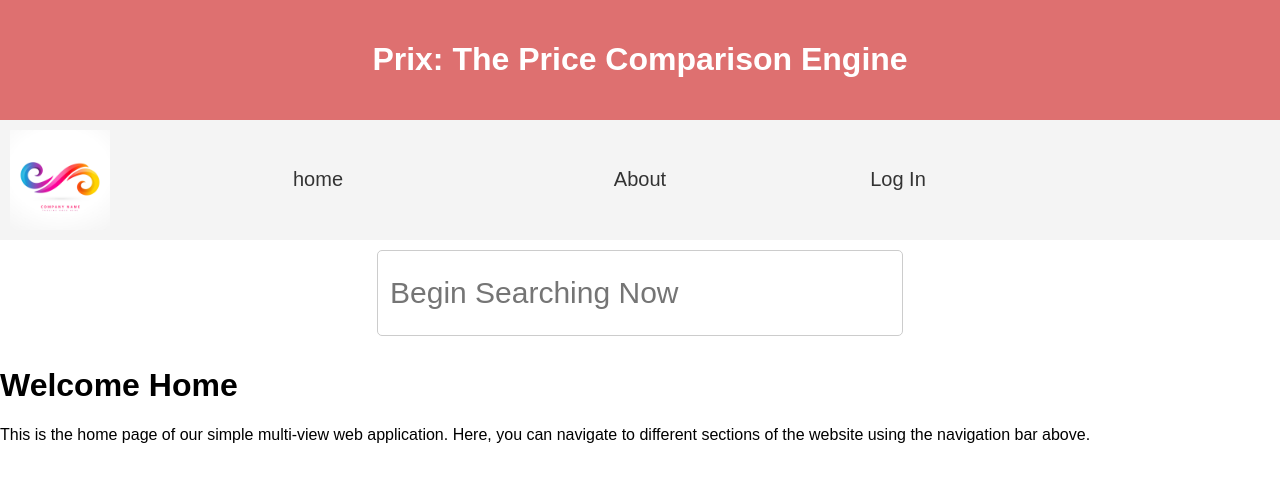
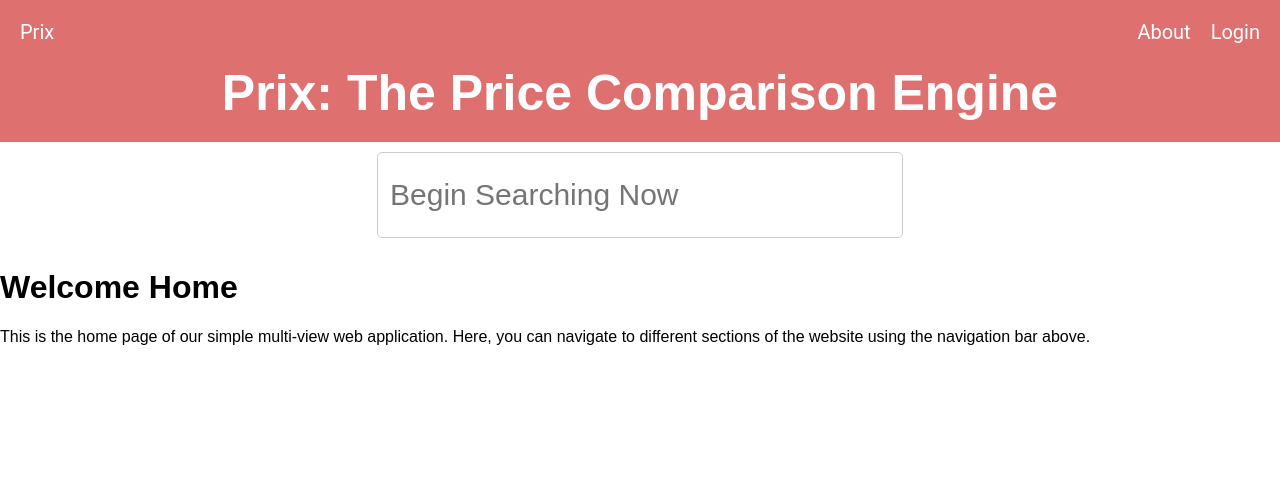
Before and after one commit to Leoc74/Power_Of_Friendship, a website: page src/client/index.html in a window 1280 px wide. Drawn offline with Linux system fonts and the light colour scheme.

Commit message:
Changed look of home page so that it looks more like search page. Also made it so that pressing enter in the search bar moves you to a different view, will be a quick change to change to searchView once we get to that point

```diff
--- a/src/client/index.html
+++ b/src/client/index.html
@@ -8,17 +8,22 @@
     <script src="script.js"></script>
 </head>
 <body>
-    <header id="vision">
-        <!-- Navigation bar, logo, etc. -->
-        <h1>Prix: The Price Comparison Engine</h1>
-    </header>
+    <nav>
+        <a class="nav-left" id = "home">Prix</a>
+        <div class="nav-right">
+            <a class="nav-link" id = "profile">About</a>
+            <a class="nav-link" id = "about">Login</a>
+        </div>
+    </nav>
+    <div id = "prixTitle">Prix: The Price Comparison Engine</div>
 
-    <div class = "navBarGrid">
+    <!--- <div class = "navBarGrid">
         <img src="images\testImg.jpg" id="home" alt="Prix">
         <a class = "navBar Item" id="home">home</a>
         <a id="profile">About</a>
         <a id="about">Log In</a>
     </div>
+    -->
 
     <div id = "homeSearchDiv">
         <input type = "text" id = "homeSearchBar" placeholder="Begin Searching Now">
--- a/src/client/script.js
+++ b/src/client/script.js
@@ -23,6 +23,15 @@ document.addEventListener("DOMContentLoaded", () => {
   // Initialize with the home view
   navigate("homeView");
 
+  //If we press enter in the search bar navigate to the search page (and do a search later)
+  //For now we just go to profileView, will be changed once we have a searchView
+  const homeSearchBar = document.getElementById("homeSearchBar");
+  homeSearchBar.addEventListener("keypress", ()=>{
+    //console.log FOR DEBUGGING
+    //console.log("MADE IT");
+    navigate("profileView");
+  })
+
   // Assuming your images are within a container with the class
   // 'image-container'
   document.querySelectorAll(".image-container img").forEach((img) => {
--- a/src/client/styles.css
+++ b/src/client/styles.css
@@ -80,21 +80,47 @@ header {
   }
 /* Navigation styles */
 nav {
-    background-color: #f4f4f4;
-    padding: 10px 0;
+    background-color: rgb(222, 112, 112);
+    padding: 10px;
+    display: flex;
+    justify-content: space-between;
+    align-items: center; /* Align items vertically */
+    font-family: 'Roboto', sans-serif;
+  }
+
+  .nav-left {
+    color: #fff;
+    text-decoration: none;
+    padding: 10px;
+    font-size: 20px;
+  }
+
+  .nav-right {
+    display: flex;
+  }
+
+  .nav-link {
+    color: #fff;
+    text-decoration: none;
+    padding: 10px;
+    transition: color 0.3s ease;
+    font-size: 20px;
+  }
+
+  .nav-link:hover {
+    color: #ddd; /* Light gray hover color */
+  }
+/* Styling for Prix main title*/
+#prixTitle{
+    background-color: rgb(222, 112, 112);
+    color: white;
+    padding-bottom: 20px;
+    padding-top: 0px;
     text-align: center;
+    font-size:50px;
+    font-weight: bold;
+
 }
-
-nav a {
-    text-decoration:none;
-    color: #333;
-    padding: 10px 20px;
-}
-
-nav a:hover {
-    background-color: #ddd;
-}
-
 /* Main content styles */
 main {
     padding: 20px;
```
